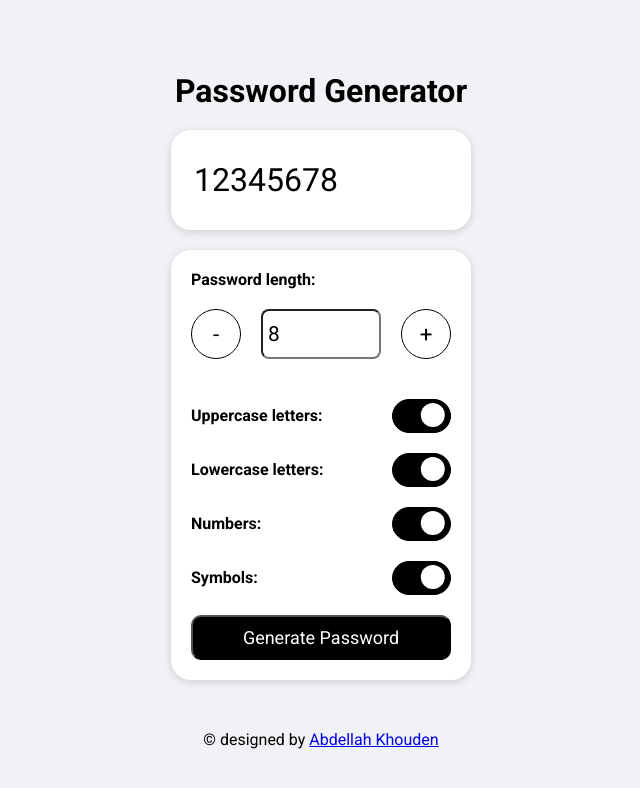
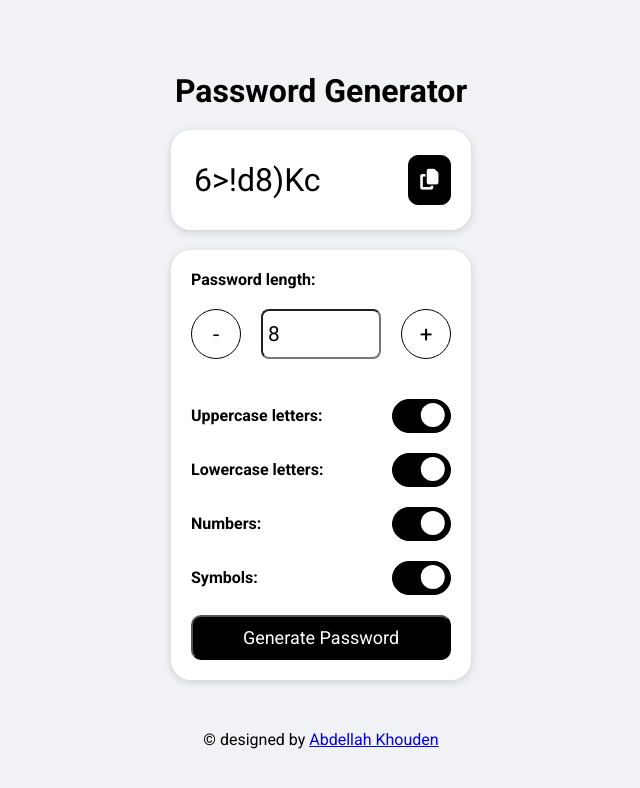
Before and after one commit to abdellahak/50projects50days-Day31, a plain HTML site: page index.html in a window 1280 px wide. Shown: the whole page, without its empty margins (319-959 px from the left). Drawn offline with Linux system fonts and the light colour scheme.

Commit message:
Add password copy functionality and enhance password generation logic

```diff
--- a/index.html
+++ b/index.html
@@ -18,6 +18,8 @@
             value="12345678"
             title="12345678"
           />
+          <button class="copy" id="copyPwd" title="Copy to clipboard">
+            <i class="fa-solid fa-copy"></i>
         </div>
         <form class="generator part">
           <div class="pwd-length">
--- a/script.js
+++ b/script.js
@@ -3,11 +3,69 @@ const subtract = document.querySelector(".subtract");
 let counter = document.querySelector(".password-length-input");
 
 add.addEventListener("click", () => {
-    if (counter.value >= 20) return;
+  if (counter.value >= 20) return;
   counter.value = parseInt(counter.value) + 1;
+  generatePassword();
 });
 
 subtract.addEventListener("click", () => {
-    if (counter.value <= 1) return;
+  if (counter.value <= 1) return;
   counter.value = parseInt(counter.value) - 1;
+  generatePassword();
 });
+let Uppercase = document.querySelector("#uppercase");
+let Lowercase = document.querySelector("#lowercase");
+let Numbers = document.querySelector("#numbers");
+let Symbols = document.querySelector("#symbols");
+generatePassword();
+function generatePassword() {
+  let passwordLength = document.querySelector(".password-length-input").value;
+  let passwordLengthInt = parseInt(passwordLength);
+  let withUppercase = Uppercase.checked;
+  let withLowercase = Lowercase.checked;
+  let withNumbers = Numbers.checked;
+  let withSymbols = Symbols.checked;
+  let password = document.querySelector("#passwordInput");
+
+  const uppercaseChars = "ABCDEFGHIJKLMNOPQRSTUVWXYZ";
+  const lowercaseChars = "abcdefghijklmnopqrstuvwxyz";
+  const numberChars = "0123456789";
+  const symbolChars = "!@#$%^&*()_+[]{}|;:,.<>?";
+
+  let allChars = "";
+  if (withUppercase) allChars += uppercaseChars;
+  if (withLowercase) allChars += lowercaseChars;
+  if (withNumbers) allChars += numberChars;
+  if (withSymbols) allChars += symbolChars;
+
+  if (allChars === "") {
+    password.value = "";
+    password.title = "";
+    return;
+  }
+
+  let generatedPassword = "";
+  for (let i = 0; i < passwordLengthInt; i++) {
+    const randomIndex = Math.floor(Math.random() * allChars.length);
+    generatedPassword += allChars[randomIndex];
+  }
+
+  password.value = generatedPassword;
+  password.title = generatedPassword;
+}
+
+let passwordGeneratorForm = document.querySelector(".generator");
+passwordGeneratorForm.addEventListener("change", () => {
+  generatePassword();
+});
+passwordGeneratorForm.addEventListener("submit", (e) => {
+  e.preventDefault();
+  generatePassword();
+});
+
+let copyButton = document.querySelector(".copy");
+copyButton.addEventListener("click", () => {
+  let passwordInput = document.querySelector("#passwordInput");
+  passwordInput.select();
+  navigator.clipboard.writeText(passwordInput.value);
+});
--- a/style.css
+++ b/style.css
@@ -32,15 +32,38 @@ main {
   min-height: 100px;
   margin: 0px 0px 20px 0px;
   display: flex;
+  align-items: center;
 }
 #passwordInput {
   border: none;
   font-size: 2rem;
   padding: 3px;
   width: 100%;
+  text-overflow: ellipsis;
 }
 #passwordInput:focus {
   outline: none;
+}
+#copyPwd {
+  cursor: pointer;
+  font-size: 1.3rem;
+  padding: 5px;
+  width: 50px;
+  height: 50px;
+  border-radius: 10px;
+  color: white;
+  background-color: black;
+  border: 1px solid black;
+}
+#copyPwd:hover {
+  background-color: white;
+  color: black;
+  border: 1px solid black;
+}
+#copyPwd:active {
+  background-color: #333;
+  color: white;
+  border: 1px solid #333;
 }
 .generator {
   display: flex;
@@ -65,7 +88,6 @@ main {
   cursor: pointer;
   border: 1px solid black;
   background-color: transparent;
-  transition: all 0.3s ease-in;
   font-size: 1.4rem;
   -moz-appearance: textfield;
 }
```
